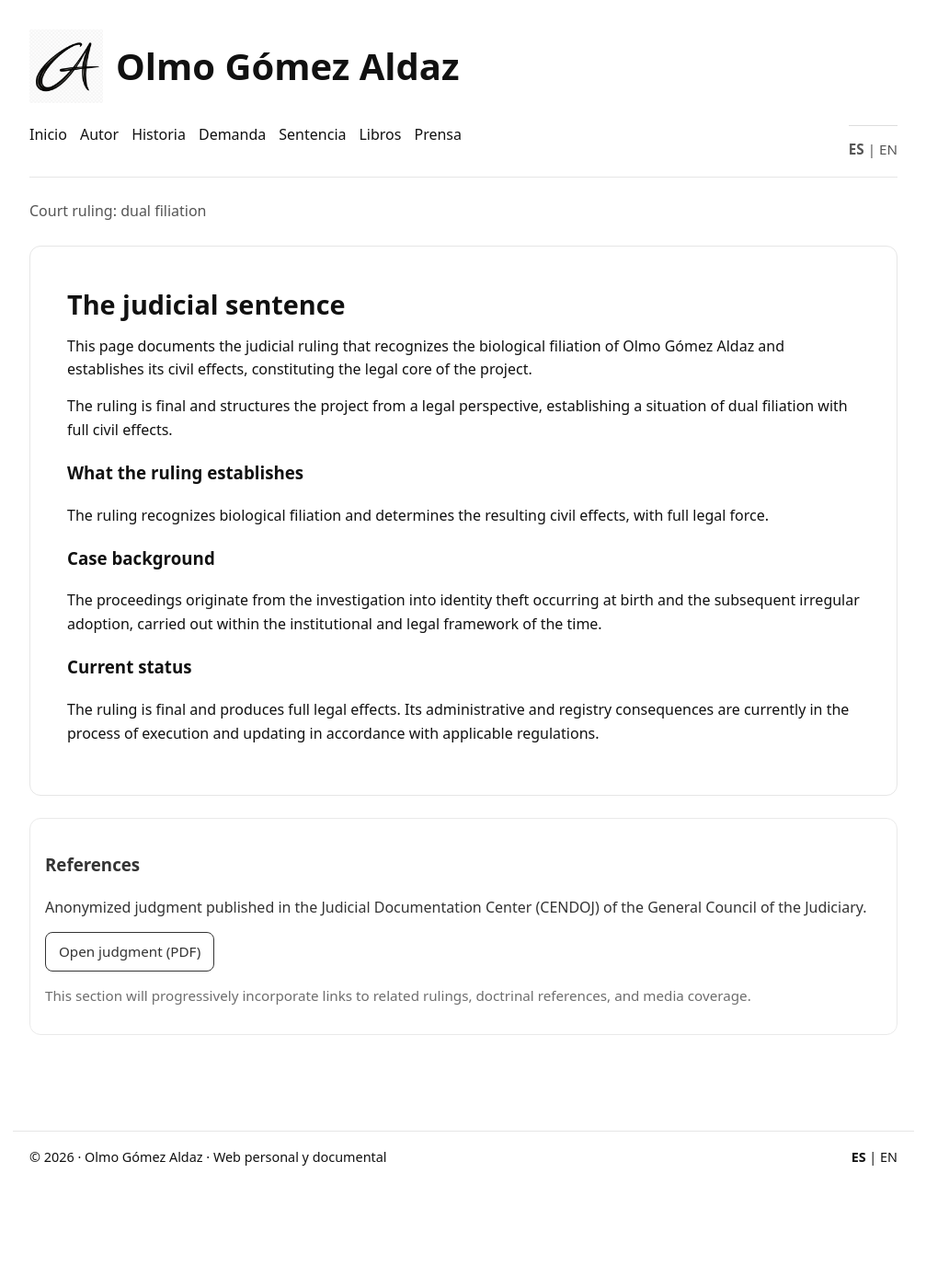
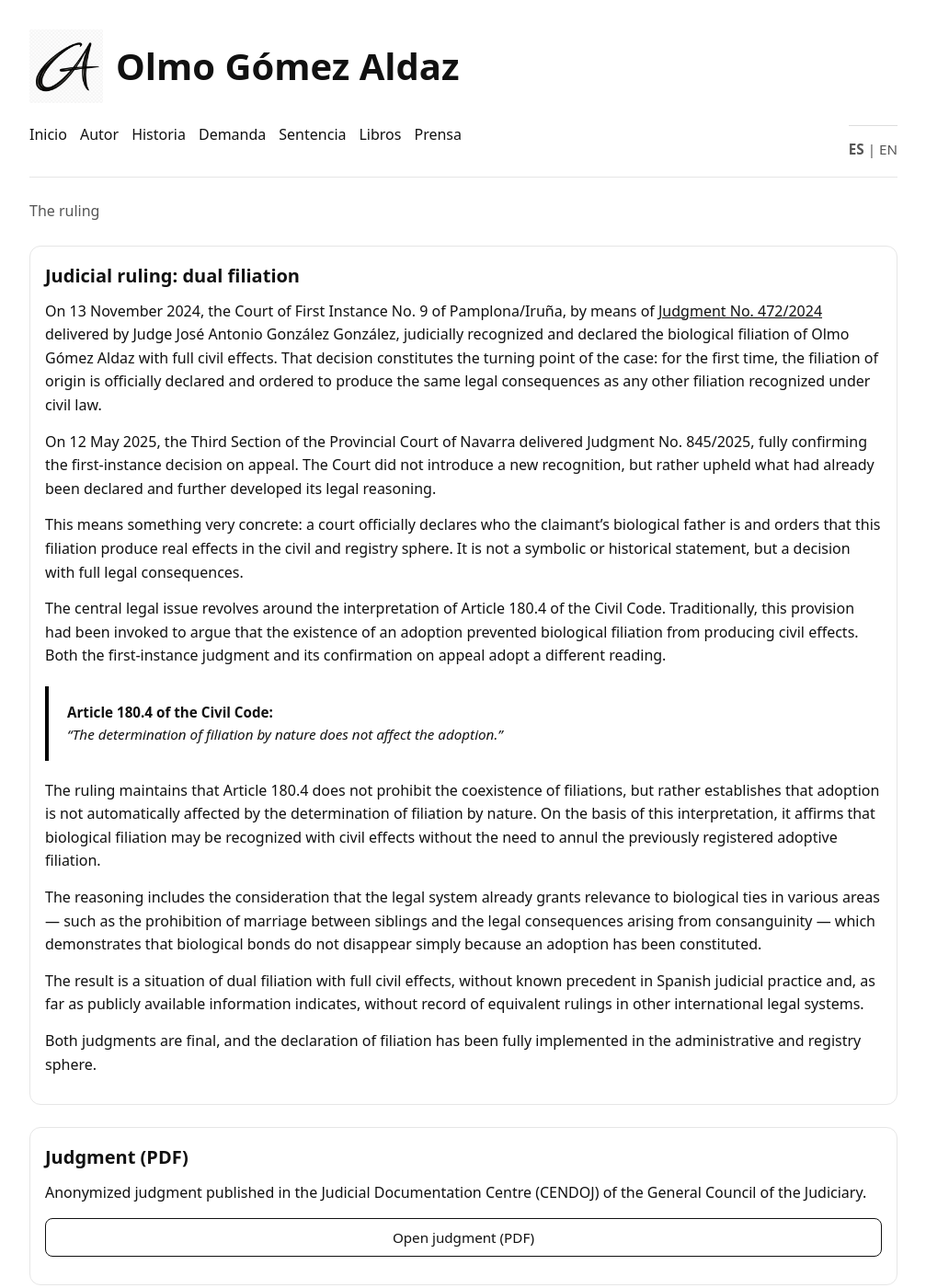
Before and after one commit to olmogaldaz/olmogaldaz.github.io, a Jekyll site: the page built from en/sentence/index.html, in a window 1280 px wide and 1400 px high. Shown: the whole window at 92% size, without its empty margins (136-1143 px from the left). Built offline with Jekyll 4.4.1, drawn with Linux system fonts in a browser that asks for light colours.

Commit message:
Update index.html

```diff
--- a/en/sentence/index.html
+++ b/en/sentence/index.html
@@ -8,66 +8,84 @@ description: Final court ruling recognizing biological filiation and establishin
 
 <div class="wrap">
   <header id="site-header"></header>
-      <h1 class="page-title subtle">
-        Court ruling: dual filiation
-      </h1>
+
+  <h1 class="page-title subtle">The ruling</h1>
+
   <main>
 
-      <!-- Main legal block -->
-      <div class="card hero">
-        <h2>The judicial sentence</h2>
+    <!-- Main block -->
+    <div class="card">
+      <h2>Judicial ruling: dual filiation</h2>
 
       <p>
-          This page documents the judicial ruling that recognizes the biological filiation
-          of Olmo Gómez Aldaz and establishes its civil effects, constituting the legal core
-          of the project.
+        On 13 November 2024, the Court of First Instance No. 9 of Pamplona/Iruña, by means of
+        <a href="https://www.poderjudicial.es/search/AN/openDocument/6aeaf44a18f6bf28a0a8778d75e36f0d/20250624" target="_blank" rel="noopener noreferrer">
+          Judgment No. 472/2024
+        </a>
+        delivered by Judge José Antonio González González, judicially recognized and declared the biological filiation of Olmo Gómez Aldaz
+        with full civil effects. That decision constitutes the turning point of the case: for the first time, the filiation of origin is officially declared
+        and ordered to produce the same legal consequences as any other filiation recognized under civil law.
       </p>
 
       <p>
-          The ruling is final and structures the project from a legal perspective,
-          establishing a situation of dual filiation with full civil effects.
+        On 12 May 2025, the Third Section of the Provincial Court of Navarra delivered Judgment No. 845/2025, fully confirming the first-instance decision on appeal.
+        The Court did not introduce a new recognition, but rather upheld what had already been declared and further developed its legal reasoning.
       </p>
 
-        <h3>What the ruling establishes</h3>
       <p>
-          The ruling recognizes biological filiation and determines the resulting civil
-          effects, with full legal force.
+        This means something very concrete: a court officially declares who the claimant’s biological father is and orders that this filiation
+        produce real effects in the civil and registry sphere. It is not a symbolic or historical statement, but a decision with full legal consequences.
       </p>
 
-        <h3>Case background</h3>
       <p>
-          The proceedings originate from the investigation into identity theft occurring
-          at birth and the subsequent irregular adoption, carried out within the
-          institutional and legal framework of the time.
+        The central legal issue revolves around the interpretation of Article 180.4 of the Civil Code. Traditionally, this provision had been invoked
+        to argue that the existence of an adoption prevented biological filiation from producing civil effects.
+        Both the first-instance judgment and its confirmation on appeal adopt a different reading.
       </p>
 
-        <h3>Current status</h3>
+      <blockquote class="legal-quote">
+        <strong>Article 180.4 of the Civil Code:</strong><br>
+        <em>“The determination of filiation by nature does not affect the adoption.”</em>
+      </blockquote>
+
       <p>
-          The ruling is final and produces full legal effects. Its administrative and
-          registry consequences are currently in the process of execution and updating
-          in accordance with applicable regulations.
+        The ruling maintains that Article 180.4 does not prohibit the coexistence of filiations, but rather establishes that adoption is not automatically
+        affected by the determination of filiation by nature. On the basis of this interpretation, it affirms that biological filiation may be recognized
+        with civil effects without the need to annul the previously registered adoptive filiation.
+      </p>
+
+      <p>
+        The reasoning includes the consideration that the legal system already grants relevance to biological ties in various areas — such as the prohibition
+        of marriage between siblings and the legal consequences arising from consanguinity — which demonstrates that biological bonds do not disappear
+        simply because an adoption has been constituted.
+      </p>
+
+      <p>
+        The result is a situation of dual filiation with full civil effects, without known precedent in Spanish judicial practice and, as far as publicly available
+        information indicates, without record of equivalent rulings in other international legal systems.
+      </p>
+
+      <p>
+        Both judgments are final, and the declaration of filiation has been fully implemented in the administrative and registry sphere.
       </p>
     </div>
 
-      <!-- References -->
-      <div class="card minor">
-        <h3>References</h3>
+    <!-- Judgment PDF -->
+    <div class="card">
+      <h2>Judgment (PDF)</h2>
+
       <p>
-          Anonymized judgment published in the Judicial Documentation Center (CENDOJ)
-          of the General Council of the Judiciary.
+        Anonymized judgment published in the Judicial Documentation Centre (CENDOJ) of the General Council of the Judiciary.
       </p>
+
       <p>
-          <a class="cta"
+        <a class="cta cta-full"
            href="https://www.poderjudicial.es/search/AN/openDocument/6aeaf44a18f6bf28a0a8778d75e36f0d/20250624"
            target="_blank"
            rel="noopener noreferrer">
           Open judgment (PDF)
         </a>
       </p>
-        <p class="small">
-          This section will progressively incorporate links to related rulings,
-          doctrinal references, and media coverage.
-        </p>
     </div>
 
   </main>
```
Lines whose indentation alone changed are shown as unchanged.
